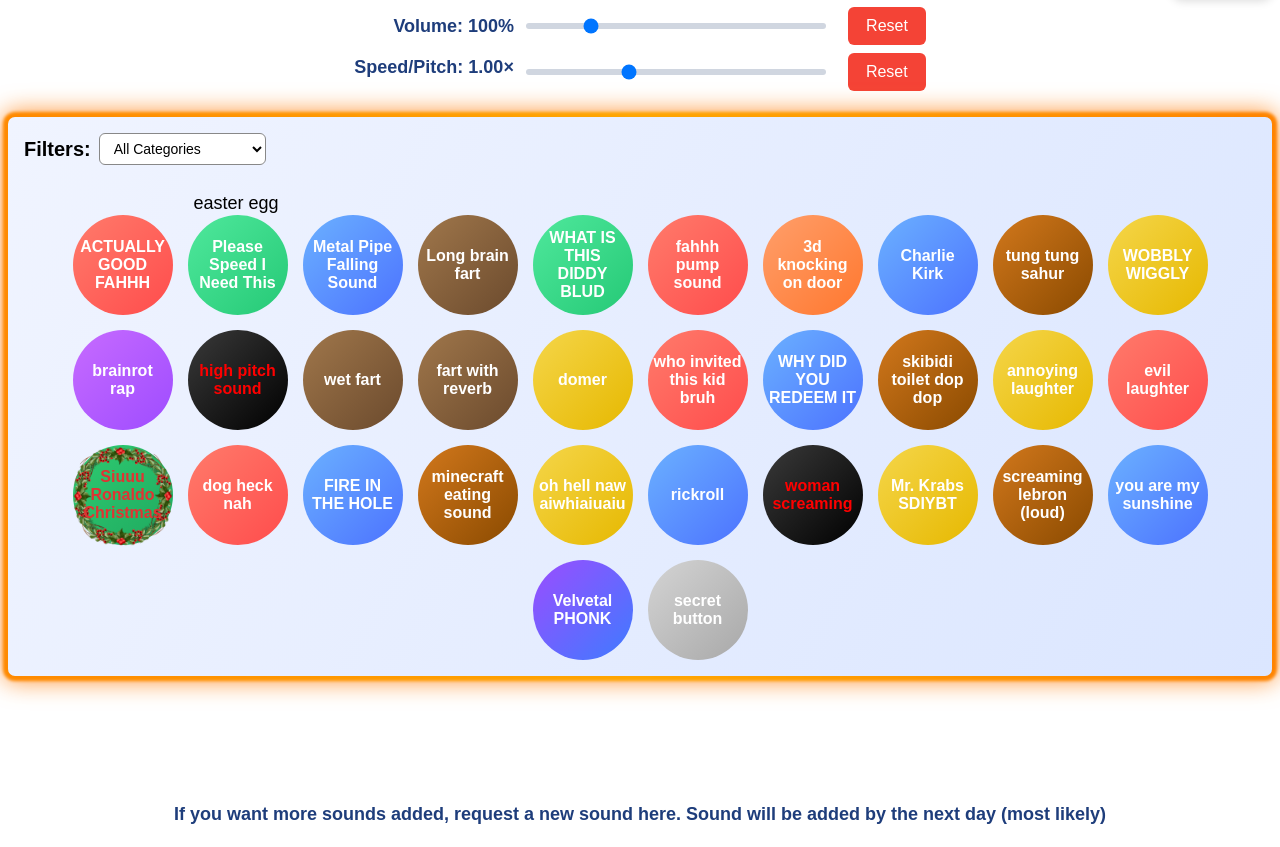
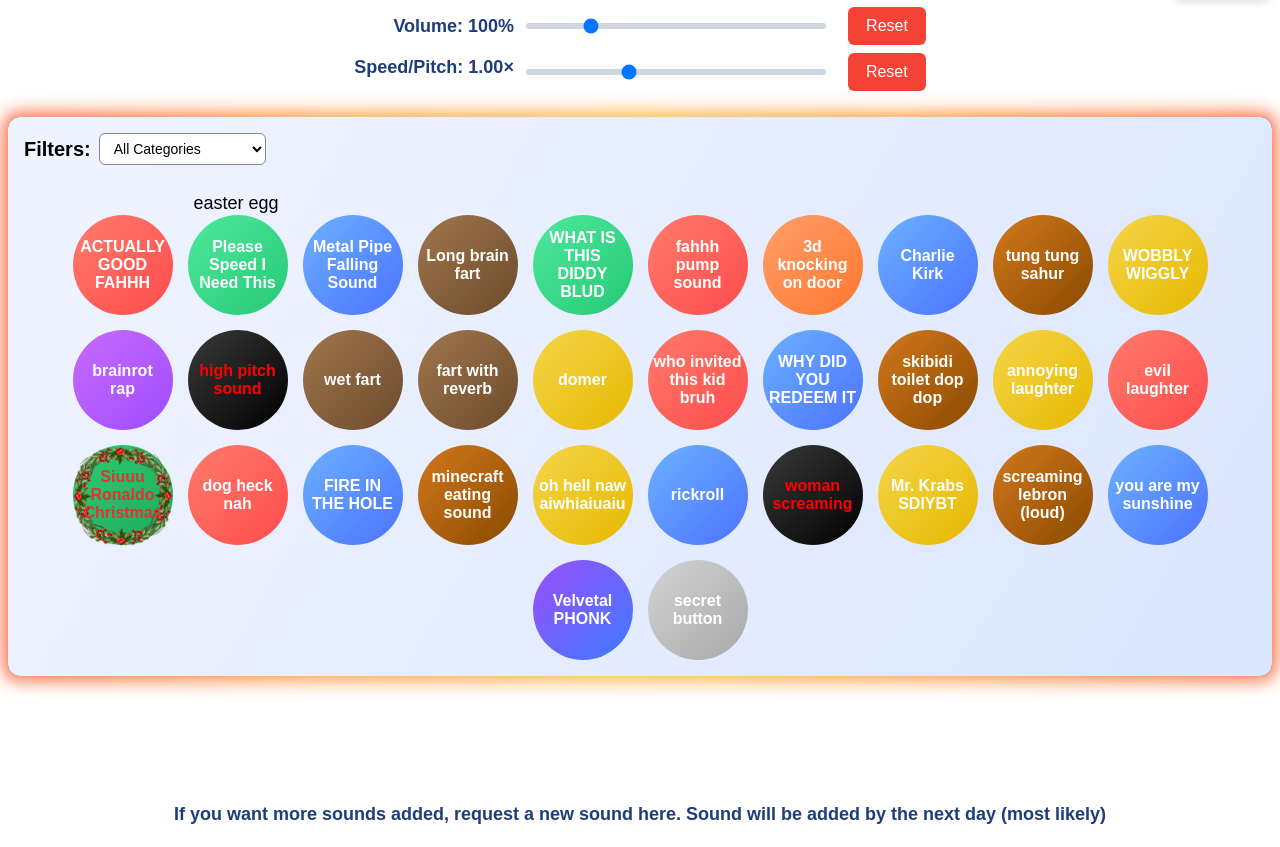
Before and after one commit to samch20102011-maker/website-repository, a plain HTML site: page soundboard.html in a window 1280 px wide. Shown: the part 391-1238 px from the top of the page. Drawn offline with Linux system fonts and the light colour scheme; no server answers.

Commit message:
Fixed lag

```diff
--- a/soundboard.css
+++ b/soundboard.css
@@ -36,16 +36,20 @@
   position: relative;
   padding: 16px;
   border-radius: 12px;
-  background: #000000;     /* inner background */
+  background: #000000;
   z-index: 0;
+
+  /* soft outer glow */
+  box-shadow: 0 0 28px rgba(255, 120, 0, 0.35);
 }
 
-/* Animated gradient border */
+/* Static glowing gradient border */
 .sound-box::before {
   content: "";
   position: absolute;
-  inset: -5px;
-  border-radius: inherit;
+  inset: -4px;
+  border-radius: 14px;
+
   background: linear-gradient(
     90deg,
     #ff1e00,
@@ -54,28 +58,26 @@
     #ff7300,
     #ff2600
   );
-  background-size: 300% 300%;
-  animation: borderFlow 3s linear infinite;
+
+  filter: blur(8px);
+  opacity: 0.6;
   z-index: -2;
-
-  filter: blur(1.5px) drop-shadow(0 0 12px #ff7800cc);
+  pointer-events: none;
 }
 
-/* Mask the center so ONLY the border shows */
+/* Mask center so only border glow shows */
 .sound-box::after {
   content: "";
   position: absolute;
   inset: 0;
+  border-radius: 12px;
   background: linear-gradient(120deg, #f0f4ff, #dbe6ff);
-  border-radius: calc(12px - 5px);
   z-index: -1;
 }
 
-@keyframes borderFlow {
-  0%   { background-position: 0% 50%; }
-  100% { background-position: 300% 50%; }
+.sound-box:hover {
+  box-shadow: 0 0 40px rgba(255, 120, 0, 0.6);
 }
-
 
 .sound-grid {
     display: flex;
```
